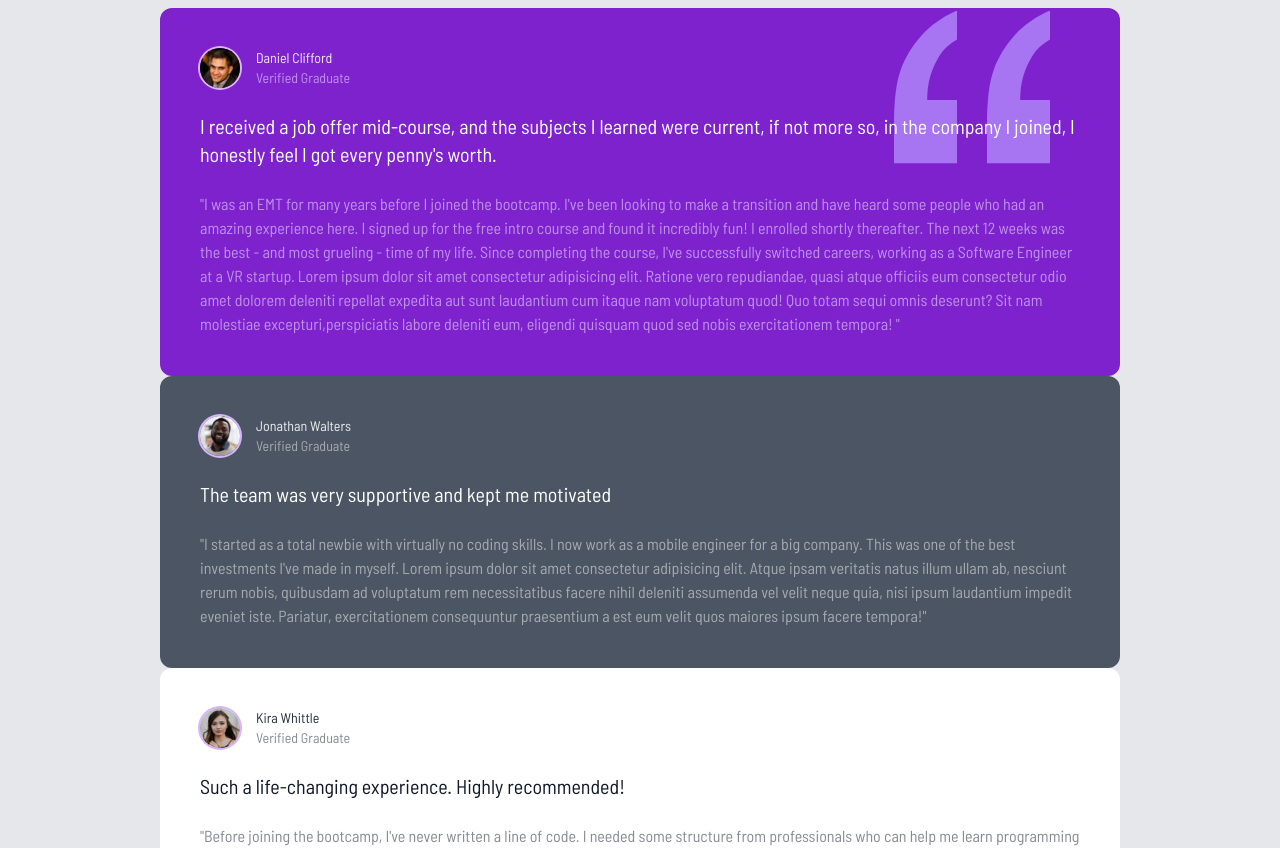
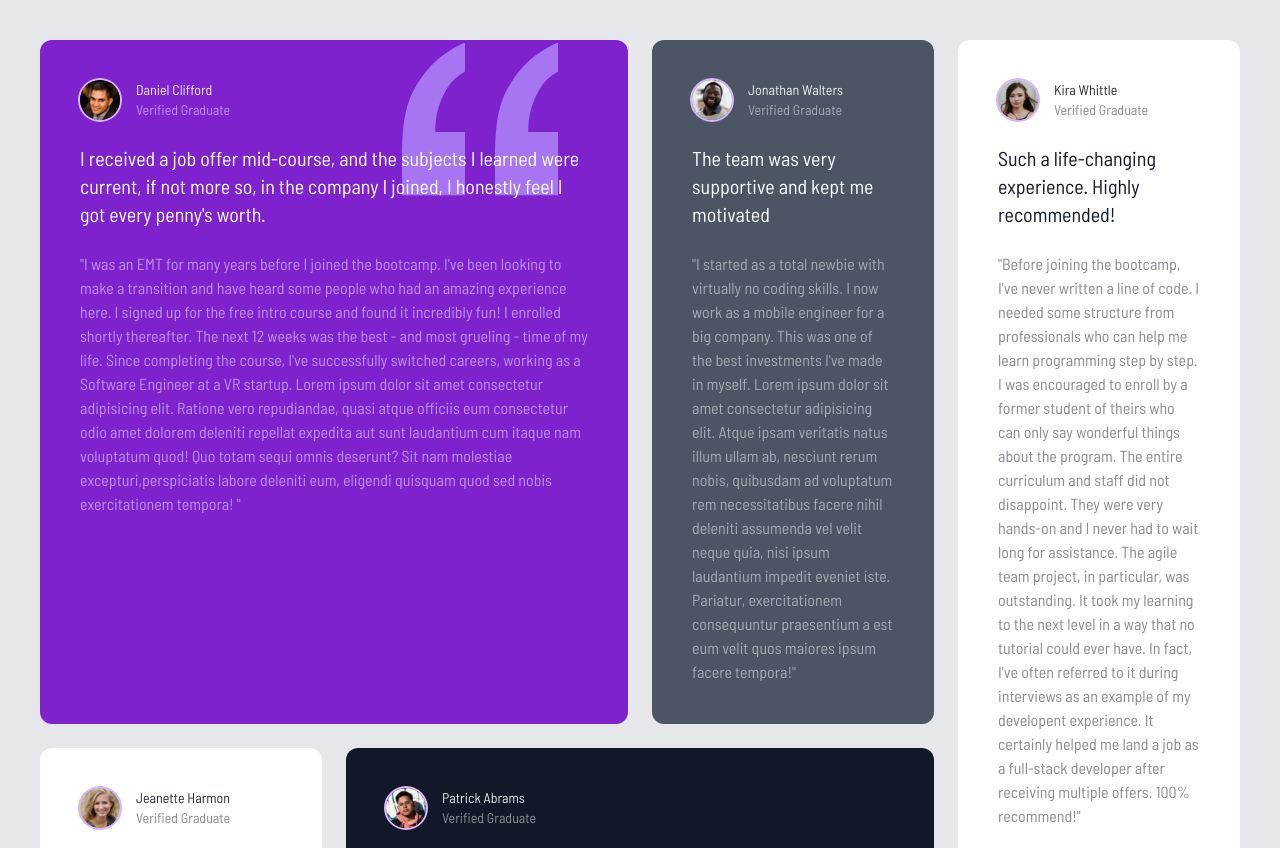
Before and after one commit to yokolet/tailwind-website-projects, a Vue app: page /testimonial-grid in a window 1280 px wide. Shown: the top 848 px of the page. Built offline with nearby package versions, Linux system fonts and the light colour scheme; a web font is replaced by a local one.

Commit message:
adds grid classes

```diff
--- a/src/views/TestimonialGrid.vue
+++ b/src/views/TestimonialGrid.vue
@@ -110,14 +110,13 @@ const contents = ref<IContent[]>([
 <template>
   <div id="app">
     <!-- Global Container -->
-    <div class="container mx-auto mx-w-7xl p-2 md">
+    <div class="container mx-auto max-w-7xl p-2 md:p-10">
       <!-- Grid Container -->
-      <div
-          v-for="(content, index) in contents"
-          class="text-white"
-      >
+      <div class="grid gap-6 grid-cols-1 text-white md:grid-cols-4 md:grid-rows-2">
         <!-- Box 1 -->
-        <div :class="content.styles">
+        <div
+            v-for="(content, index) in contents"
+            :class="content.styles">
           <!-- Quotes Image -->
           <img
               v-show="index === 0"
```
